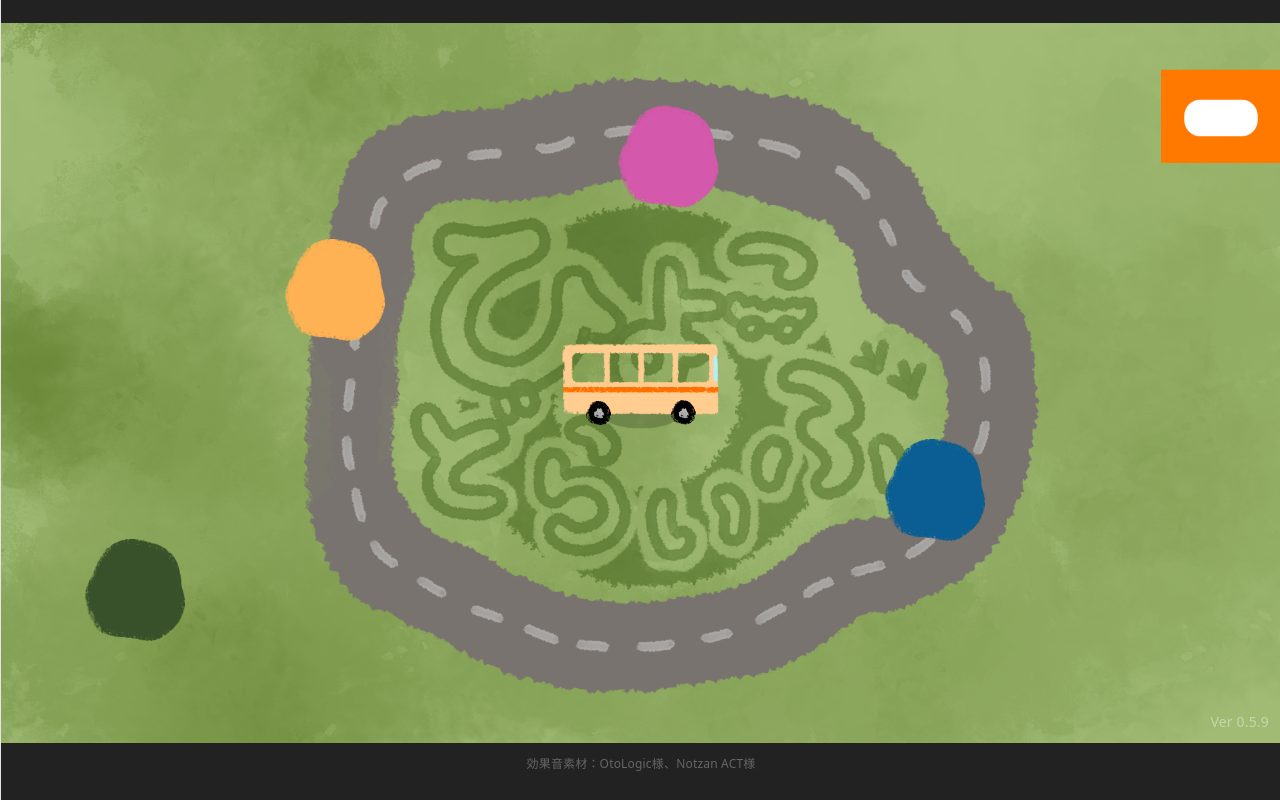
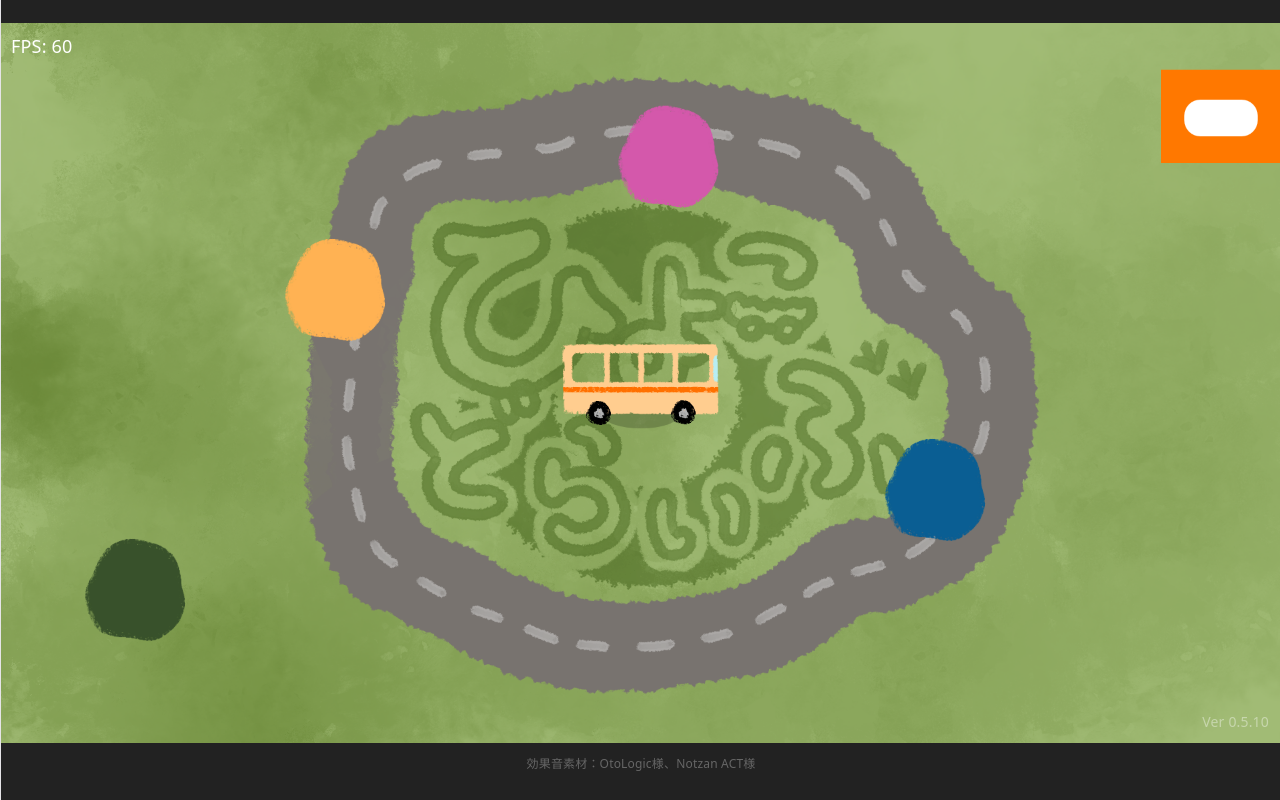
Before and after one commit to piyopuro/hiyoko-drive, a React (Vite) app: page / in a window 1280 px wide. Built offline with nearby package versions, Linux system fonts and the light colour scheme.

Commit message:
v0.5.10 Add fps checker

```diff
--- a/src/App.css
+++ b/src/App.css
@@ -56,6 +56,15 @@ body,
   pointer-events: none;
 }
 
+.fps {
+  position: absolute;
+  top: 10px;
+  left: 10px;
+
+  color: white;
+  font-size: 18px;
+}
+
 .copyright{
   margin-top: 8px;
 
--- a/src/components/GameView.jsx
+++ b/src/components/GameView.jsx
@@ -292,6 +292,14 @@ function GameView() {
     type: null,
     startTime: 0,
   });
+
+  //FPSチェック
+  const fpsRef = useRef(null);
+  const fpsDataRef = useRef({
+  lastTime: performance.now(),
+  frames: 0,
+  });
+  const fpsDisplayRef = useRef(null);
 
   //ウインドウサイズ監視君。変更があったらゲーム画面の大きさを変えてくれるところ。
   useEffect(() => {
@@ -1038,8 +1046,21 @@ function GameView() {
     let animationFrameId;
 
     function gameLoop(now) {
+
+      //FPSチェック
+      const fpsData = fpsDataRef.current;
+      fpsData.frames++;
+
+      if (now - fpsData.lastTime >= 1000) {
+        if (fpsDisplayRef.current) {
+              fpsDisplayRef.current.textContent =
+                `FPS: ${fpsData.frames}`;
+        }
+        fpsData.frames = 0;
+        fpsData.lastTime = now;
+      }
+
       update(now);
-
       animationFrameId = requestAnimationFrame(gameLoop);
     }
 
@@ -1068,6 +1089,13 @@ function GameView() {
           onClick={handleClick}
         />
 
+        <div
+          ref={fpsDisplayRef}
+          className="fps"
+        >
+          FPS: --
+        </div>
+
         <div className="version">
           Ver {VERSION}
         </div>
--- a/src/version.js
+++ b/src/version.js
@@ -1,3 +1,3 @@
 export const APP_NAME = "Hiyoko Drive";
 
-export const VERSION = "0.5.9";
+export const VERSION = "0.5.10";
```
